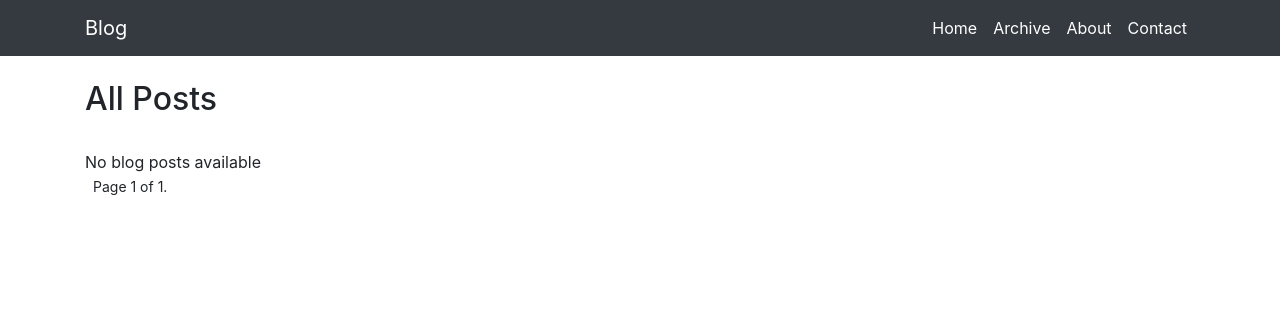
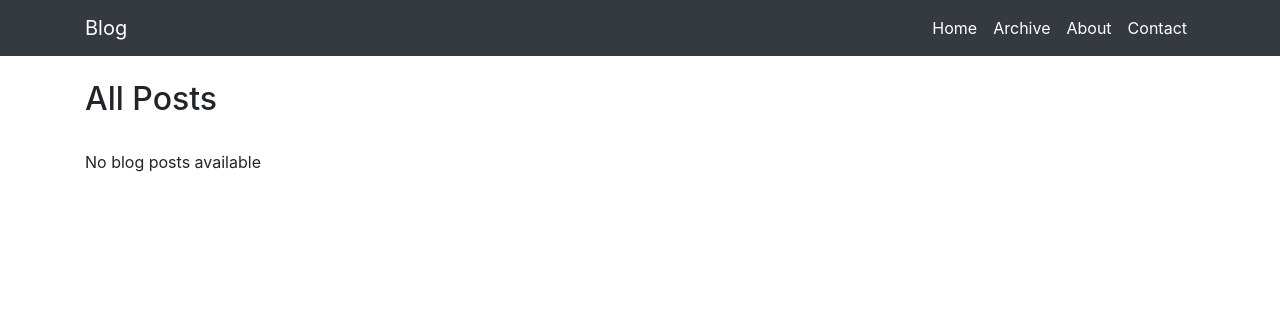
Before and after one commit to dheerajreal/DjangoSimpleBlog, a Django app: page /archive/ in a window 1280 px wide. Shown: the top 316 px of the page. Run offline with Django 3.2, Linux system fonts and the light colour scheme; data that the repository does not hold is empty; some libraries are stand-ins or nearby versions.

Commit message:
improved pagination

```diff
--- a/mysite/blog/templates/blog/archive.html
+++ b/mysite/blog/templates/blog/archive.html
@@ -2,7 +2,7 @@
 <br>
 <h2>All Posts</h2>
 <br> {% for blog in blogs %}
-<p>{{forloop.counter}}. <a href="{% url 'detail' blog.id blog.slug %}">{{blog.title}}</a> created on {{blog.date_created}}</p>
+<p> <a href="{% url 'detail' blog.id blog.slug %}">{{blog.title}}</a> created on {{blog.date_created}}</p>
 {% empty %} No blog posts available
 <br> {% endfor %} {% include "blog/components/pagination.html"%}
 <br> {% endblock %}
--- a/mysite/blog/templates/blog/components/pagination.html
+++ b/mysite/blog/templates/blog/components/pagination.html
@@ -1,21 +1,4 @@
 {% if blogs.has_other_pages %}
-<ul class="pagination">
-    {% if blogs.has_previous %}
-    <li class="btn-sm"><a href="?page={{ blogs.previous_page_number }}">&laquo;</a></li>
-    {% else %}
-    <li class="disabled btn-sm"><span>&laquo;</span></li>
-    {% endif %} {% for i in blogs.paginator.page_range %} {% if blogs.number == i %}
-    <li class="active btn-sm"><span>{{ i }} <span class="sr-only">(current)</span></span>
-    </li>
-    {% else %}
-    <li class="btn-sm"><a href="?page={{ i }}">{{ i }}</a></li>
-    {% endif %} {% endfor %} {% if blogs.has_next %}
-    <li class="btn-sm"><a href="?page={{ blogs.next_page_number }}">&raquo;</a></li>
-    {% else %}
-    <li class="disabled btn-sm"><span>&raquo;</span></li>
-    {% endif %}
-</ul>
-{% endif %}
 <div class="pagination ">
     <span class="step-links">
             {% if blogs.has_previous %}
@@ -24,9 +7,10 @@
             {% endif %}
 
             <span class="btn-sm">
-                Page {{ blogs.number }} of {{ blogs.paginator.num_pages }}.
+                Page {{ blogs.number }} of {{ blogs.paginator.num_pages }}
             </span> {% if blogs.has_next %}
     <a class="btn-sm" href="?page={{ blogs.next_page_number }}">next</a>
     <a class="btn-sm" href="?page={{ blogs.paginator.num_pages }}">last &raquo;</a> {% endif %}
     </span>
 </div>
+{% endif %}
```
